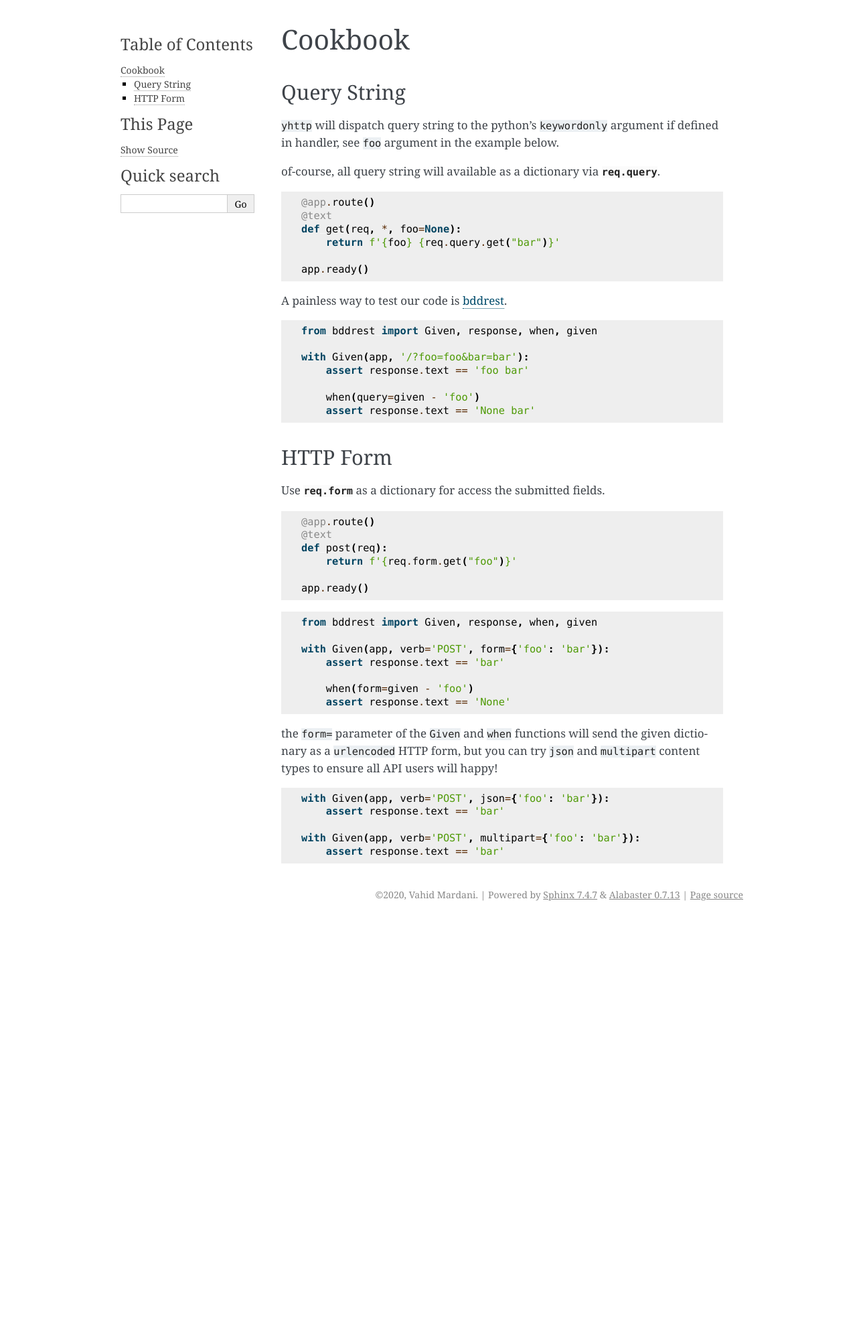
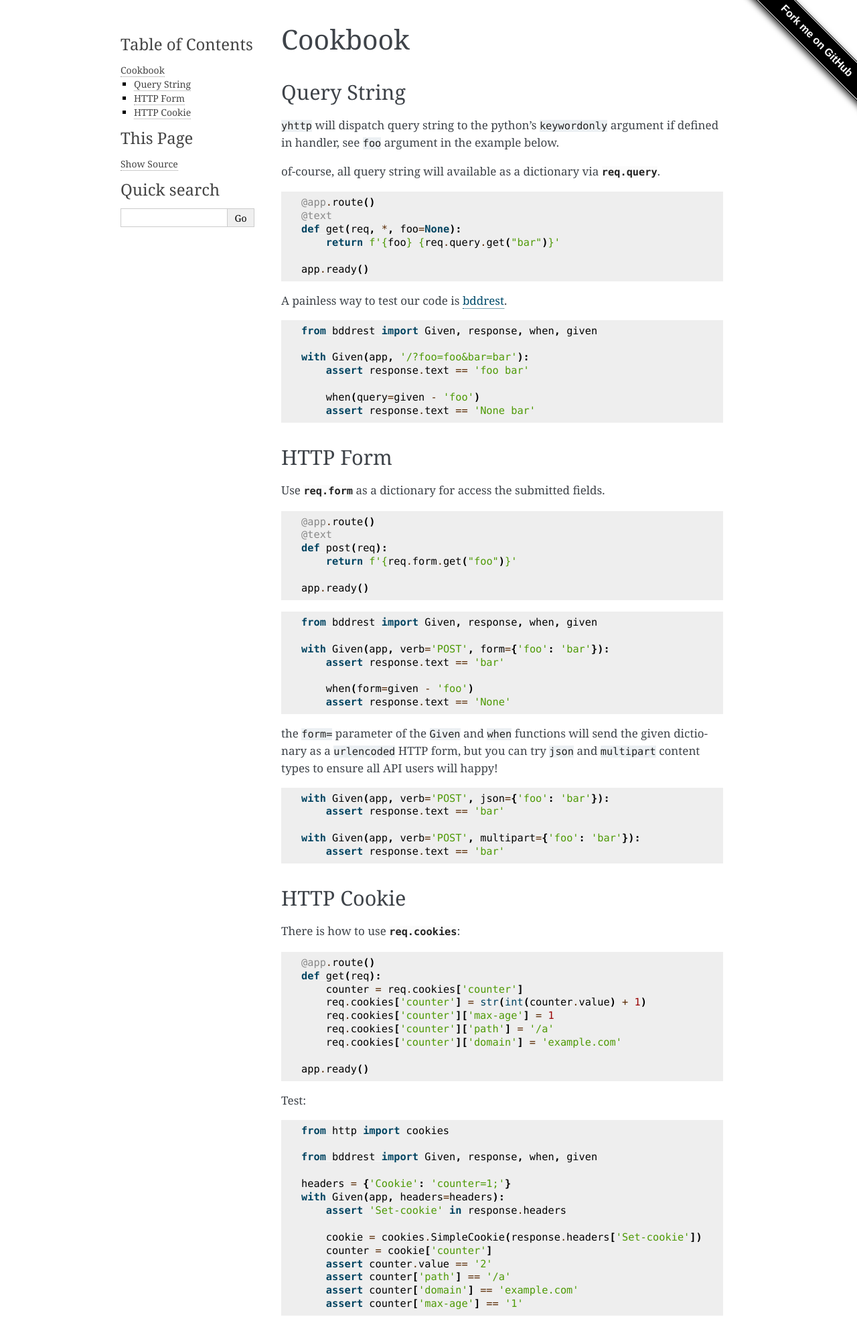
Before and after one commit to yhttp/yhttp, a Sphinx documentation site: the page built from sphinx/cookbook.rst, in a window 1280 px wide. Shown: the whole page at 67% size. Built offline with Sphinx 7.4.7, drawn with Linux system fonts in a browser that asks for light colours; before the commit the page ends 1375 px from its top, so only the background shows below that.

Commit message:
Cookies sectino for cookbook

```diff
--- /dev/null
+++ b/sphinx/_static/style.css
@@ -0,0 +1,89 @@
+.wy-side-nav-search>a img.logo,
+.wy-side-nav-search .wy-dropdown>a img.logo {
+  background-color: #fcfcfc;
+  border-radius: 4px;
+  display: block;
+}
+
+#forkongithub a{
+  background:#000;
+  color:#fff;
+  text-decoration:none;
+  font-family:arial,sans-serif;
+  text-align:center;
+  font-weight:bold;
+  padding:5px 40px;
+  font-size:1rem;
+  line-height:2rem;
+  position:relative;
+  transition:0.5s;
+}
+
+#forkongithub a:hover{
+  background:#c11;
+  color:#fff;
+}
+
+#forkongithub a::before,#forkongithub a::after{
+  content:"";
+  width:100%;
+  display:block;
+  position:absolute;
+  top:1px;
+  left:0;
+  height:1px;
+  background:#fff;
+}
+
+#forkongithub a::after{
+  bottom:1px;
+  top:auto;
+}
+
+@media screen and (min-width:768px){
+  #forkongithub{
+    position:fixed;
+    display:block;
+    top:-20px;
+    right:-20px;
+    width:215px;
+    overflow:hidden;
+    height:215px;
+    z-index:9999;
+}
+
+  #forkongithub a{
+    width:300px;
+    position:absolute;
+    top:60px;
+    right:-110px;
+    transform:rotate(45deg);
+    -webkit-transform:rotate(45deg);
+    -ms-transform:rotate(45deg);
+    -moz-transform:rotate(45deg);
+    -o-transform:rotate(45deg);
+    box-shadow:4px 4px 10px rgba(0,0,0,0.8);
+  }
+
+  #forkongithub a.mobile {
+    display: none;
+  }
+}
+
+
+@media screen and (max-width:768px){
+  #forkongithub{
+    float: right;
+    margin-top: 88px;
+    margin-right: 25px;
+  }
+
+  #forkongithub a {
+    padding:5px 5px;
+  }
+
+
+  #forkongithub a.desktop {
+    display: none;
+  }
+}
--- /dev/null
+++ b/sphinx/_templates/layout.html
@@ -0,0 +1,11 @@
+{% extends "!layout.html" %}
+{% block extrahead %}
+    <link href="{{ pathto("_static/style.css", True) }}" rel="stylesheet" type="text/css">
+{% endblock %}
+
+{% block footer %}
+    <span id="forkongithub">
+      <a class="desktop" href="https://github.com/yhttp/yhttp">Fork me on GitHub</a>
+      <a class="mobile" href="https://github.com/yhttp/yhttp">Source</a>
+    </span>
+{% endblock %}
--- a/sphinx/api.rst
+++ b/sphinx/api.rst
@@ -18,3 +18,4 @@ Request Class
 
    .. autoproperty:: query
    .. autoproperty:: form
+   .. autoproperty:: cookies
--- a/sphinx/cookbook.rst
+++ b/sphinx/cookbook.rst
@@ -86,6 +88,48 @@ given dictionary as a ``urlencoded`` HTTP form, but you can try ``json`` and
        assert response.text == 'bar'
 
 
+HTTP Cookie
+-----------
+
+There is how to use :attr:`req.cookies <yhttp.Request.cookies>`:
+
+.. testsetup:: cookbook/cookie
+
+   from yhttp import Application, text
+   app = Application()
+
+.. testcode:: cookbook/cookie
+
+   @app.route()
+   def get(req):
+       counter = req.cookies['counter']
+       req.cookies['counter'] = str(int(counter.value) + 1)
+       req.cookies['counter']['max-age'] = 1
+       req.cookies['counter']['path'] = '/a'
+       req.cookies['counter']['domain'] = 'example.com'
+
+   app.ready()
+
+
+Test:
+
+.. testcode:: cookbook/cookie
+
+   from http import cookies
+
+   from bddrest import Given, response, when, given
+
+   headers = {'Cookie': 'counter=1;'}
+   with Given(app, headers=headers):
+       assert 'Set-cookie' in response.headers
+
+       cookie = cookies.SimpleCookie(response.headers['Set-cookie'])
+       counter = cookie['counter']
+       assert counter.value == '2'
+       assert counter['path'] == '/a'
+       assert counter['domain'] == 'example.com'
+       assert counter['max-age'] == '1'
+
 ..
    cookie
    exceptions
```
Also changed, not shown: other parts of sphinx/cookbook.rst (+2 -0 lines), 2 other files.
